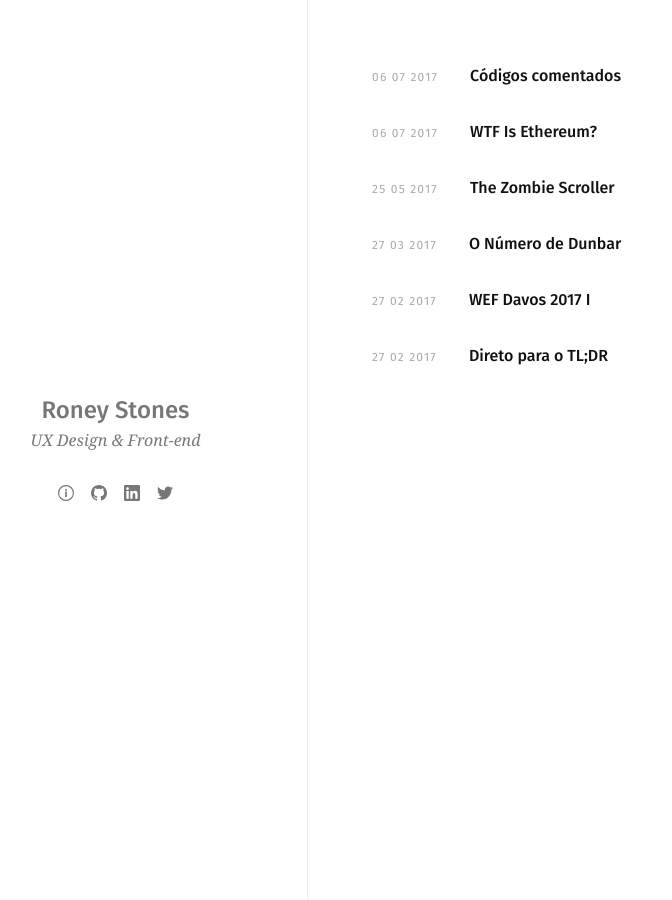
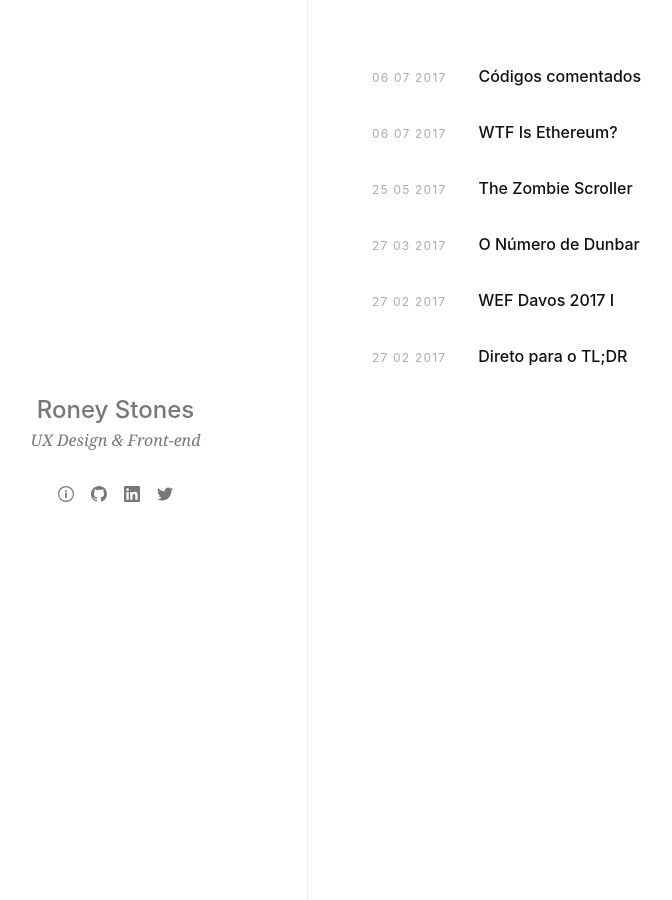
Before and after one commit to roneystones/roneystones, a Jekyll site: the page built from index.html, in a window 1280 px wide. Shown: the whole page, without its empty margins (76-748 px from the left). Built offline with Jekyll 4.4.1, drawn with Linux system fonts in a browser that asks for light colours.

Commit message:
back to system fonts

```diff
--- a/_includes/head.html
+++ b/_includes/head.html
@@ -11,8 +11,6 @@
   <link rel="canonical" href="{{ page.url | replace:'index.html','' | absolute_url }}">
   <link rel="alternate" type="application/rss+xml" title="{{ site.title | escape }}" href="{{ "/feed.xml" | relative_url }}">
 
-  <link href="https://fonts.googleapis.com/css?family=Fira+Sans:400,400i,500" rel="stylesheet">
-
   {% if jekyll.environment == 'production' and site.google_analytics %}
     {% include google-analytics.html %}
   {% endif %}
--- a/_scss/main.scss
+++ b/_scss/main.scss
@@ -3,8 +3,8 @@
 @import "normalize";
 @import "syntax";
 
-html {
-  font-family: 'Fira Sans', sans-serif;
+body {
+  font-family: -apple-system, BlinkMacSystemFont, “Segoe UI”, Roboto, Helvetica, Arial, sans-serif;
 }
 
 article p {
--- a/css/main.css
+++ b/css/main.css
@@ -1,3 +1,4 @@
+@charset "UTF-8";
 /* http://meyerweb.com/eric/tools/css/reset/
    v2.0 | 20110126
    License: none (public domain)
@@ -703,8 +704,8 @@
   color: #009999; }
 
 /* Literal.Number.Integer.Long */
-html {
-  font-family: 'Fira Sans', sans-serif; }
+body {
+  font-family: -apple-system, BlinkMacSystemFont, “Segoe UI”, Roboto, Helvetica, Arial, sans-serif; }
 
 article p {
   margin-bottom: 30px; }
```
